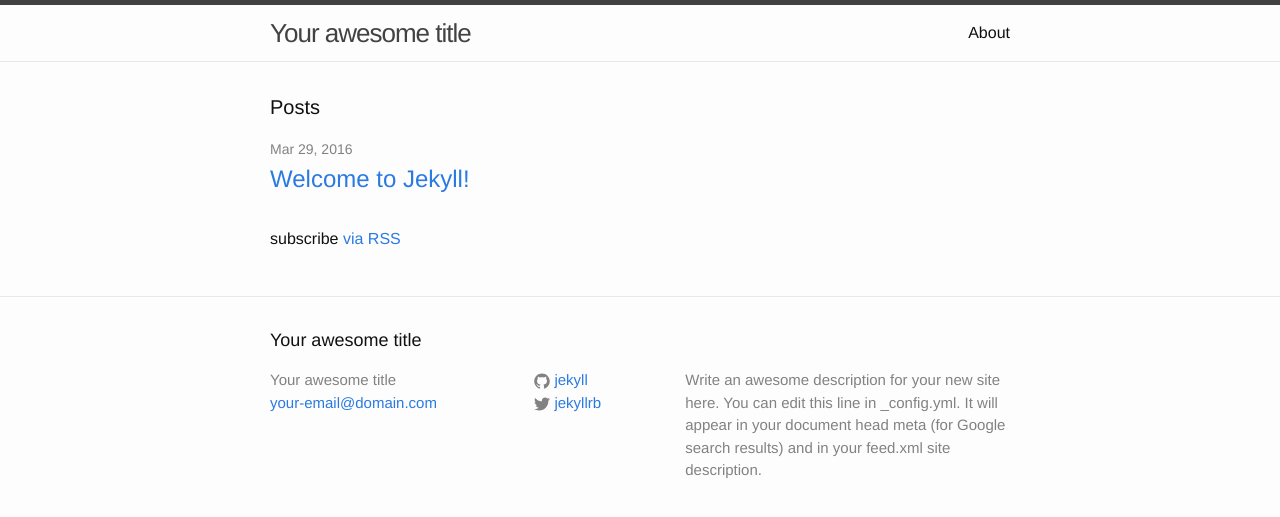
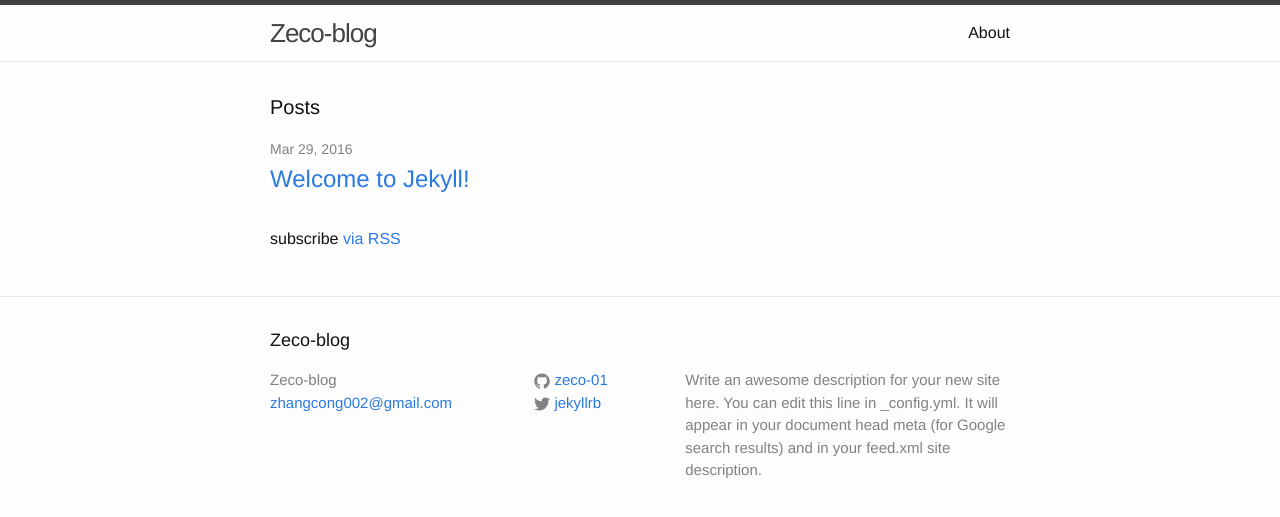
Before and after one commit to Zeco-01/Zeco-01.github.io, a Jekyll site: the page built from index.html, in a window 1280 px wide. Shown: the top 517 px of the page. Built offline with Jekyll 4.4.1, drawn with Linux system fonts in a browser that asks for light colours.

Commit message:
修改yml

```diff
--- a/_config.yml
+++ b/_config.yml
@@ -6,8 +6,8 @@
 # 'jekyll serve'. If you change this file, please restart the server process.
 
 # Site settings
-title: Your awesome title
-email: your-email@domain.com
+title: Zeco-blog
+email: zhangcong002@gmail.com
 description: > # this means to ignore newlines until "baseurl:"
   Write an awesome description for your new site here. You can edit this
   line in _config.yml. It will appear in your document head meta (for
@@ -15,7 +15,7 @@ description: > # this means to ignore newlines until "baseurl:"
 baseurl: "" # the subpath of your site, e.g. /blog
 url: "http://yourdomain.com" # the base hostname & protocol for your site
 twitter_username: jekyllrb
-github_username:  jekyll
+github_username:  zeco-01
 
 # Build settings
 markdown: kramdown
```
